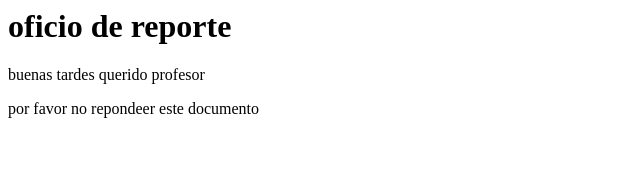
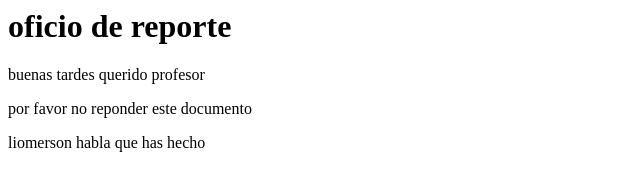
Before and after one commit to anyelo-ipuana/leomerson-y-anyelo, a plain HTML site: page archivo area 51/index.html in a window 1280 px wide. Shown: the whole page, without its empty margins (0-640 px from the left). Drawn offline with Linux system fonts and the light colour scheme.

Commit message:
responde

```diff
--- a/archivo area 51/index.html
+++ b/archivo area 51/index.html
@@ -7,6 +7,7 @@
 <body>
     <h1>oficio de reporte</h1>
     <p>buenas tardes querido profesor</p>
-    <p>por favor no repondeer este documento</p>
+    <p>por favor no reponder este documento</p>
+    <p>liomerson habla que has hecho</p>
 </body>
 </html>
```
